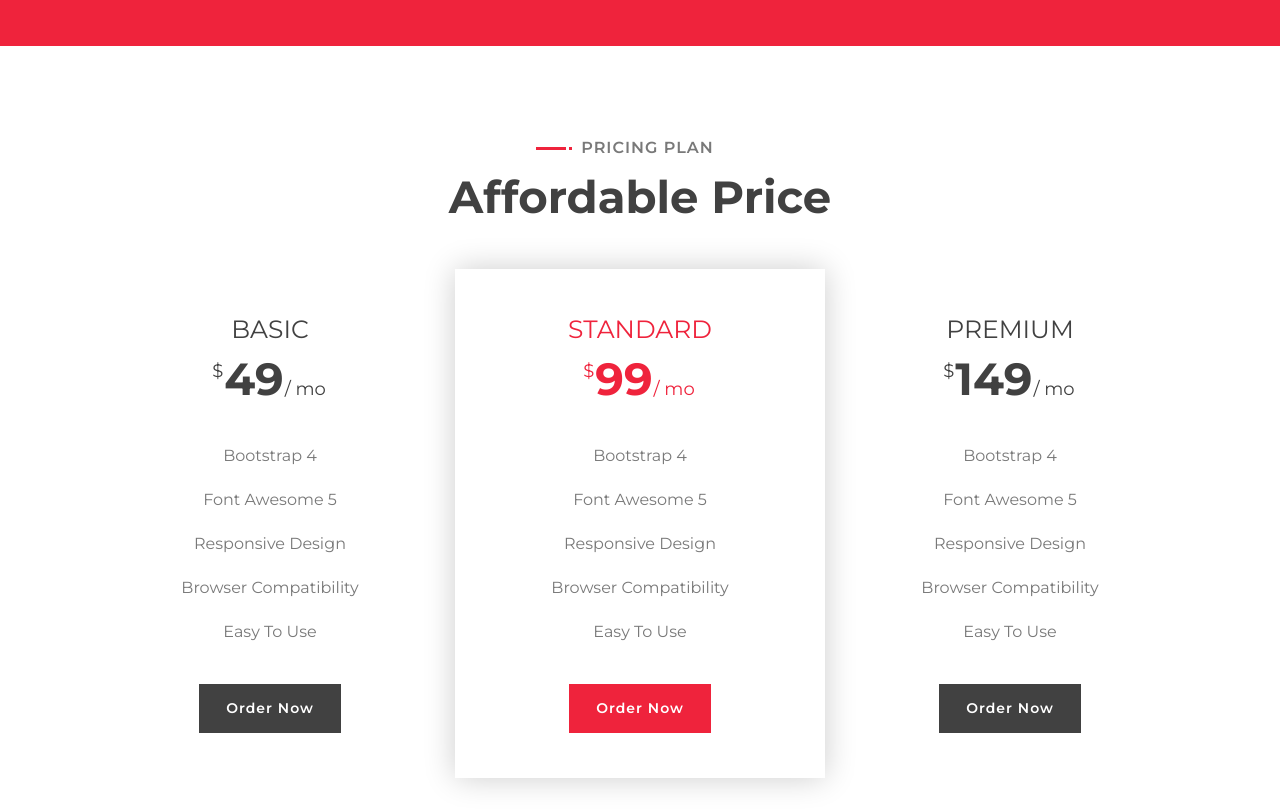
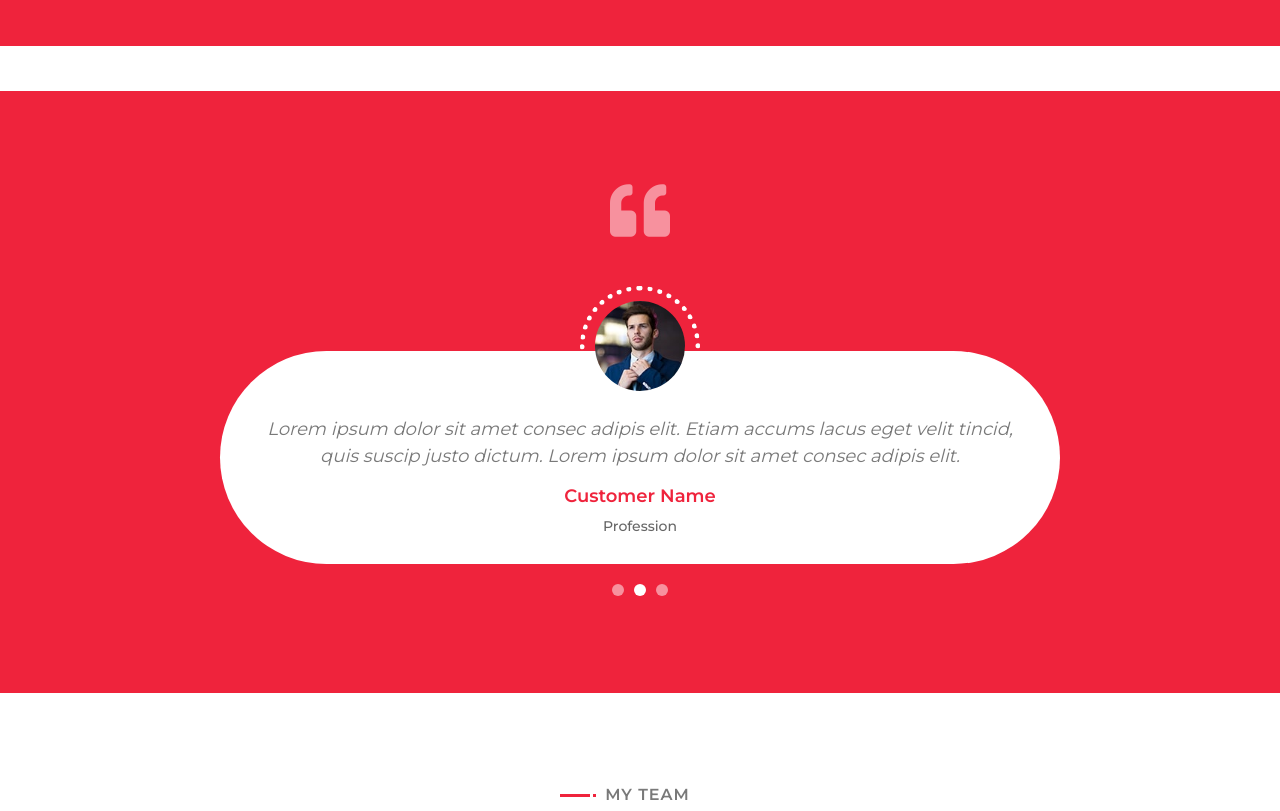
Before and after one commit to ruoxianwang/Ruoxian-final-portfolio, a plain HTML site: page index.html in a window 1280 px wide. Shown: the part 5740-6551 px from the top of the page. Drawn offline with nearby package versions, Linux system fonts and the light colour scheme.

Commit message:
delete price section

```diff
--- a/index.html
+++ b/index.html
@@ -397,102 +397,7 @@
         <!-- Banner End -->
 
 
-        <!-- Price Start -->
-        <div class="price" id="price">
-            <div class="container">
-                <div class="section-header text-center wow zoomIn" data-wow-delay="0.1s">
-                    <p>Pricing Plan</p>
-                    <h2>Affordable Price</h2>
-                </div>
-                <div class="row">
-                    <div class="col-md-4 wow fadeInUp" data-wow-delay="0.5s">
-                        <div class="price-item">
-                            <div class="price-header">
-                                <div class="price-title">
-                                    <h2>Basic</h2>
-                                </div>
-                                <div class="price-prices">
-                                    <h2><small>$</small>49<span>/ mo</span></h2>
-                                </div>
-                            </div>
-                            <div class="price-body">
-                                <div class="price-description">
-                                    <ul>
-                                        <li>Bootstrap 4</li>
-                                        <li>Font Awesome 5</li>
-                                        <li>Responsive Design</li>
-                                        <li>Browser Compatibility</li>
-                                        <li>Easy To Use</li>
-                                    </ul>
-                                </div>
-                            </div>
-                            <div class="price-footer">
-                                <div class="price-action">
-                                    <a class="btn" href="">Order Now</a>
-                                </div>
-                            </div>
-                        </div>
-                    </div>
-                    <div class="col-md-4 wow fadeInUp" data-wow-delay="0.0s">
-                        <div class="price-item featured-item">
-                            <div class="price-header">
-                                <div class="price-title">
-                                    <h2>Standard</h2>
-                                </div>
-                                <div class="price-prices">
-                                    <h2><small>$</small>99<span>/ mo</span></h2>
-                                </div>
-                            </div>
-                            <div class="price-body">
-                                <div class="price-description">
-                                    <ul>
-                                        <li>Bootstrap 4</li>
-                                        <li>Font Awesome 5</li>
-                                        <li>Responsive Design</li>
-                                        <li>Browser Compatibility</li>
-                                        <li>Easy To Use</li>
-                                    </ul>
-                                </div>
-                            </div>
-                            <div class="price-footer">
-                                <div class="price-action">
-                                    <a class="btn" href="">Order Now</a>
-                                </div>
-                            </div>
-                        </div>
-                    </div>
-                    <div class="col-md-4 wow fadeInUp" data-wow-delay="0.5s">
-                        <div class="price-item">
-                            <div class="price-header">
-                                <div class="price-title">
-                                    <h2>Premium</h2>
-                                </div>
-                                <div class="price-prices">
-                                    <h2><small>$</small>149<span>/ mo</span></h2>
-                                </div>
-                            </div>
-                            <div class="price-body">
-                                <div class="price-description">
-                                    <ul>
-                                        <li>Bootstrap 4</li>
-                                        <li>Font Awesome 5</li>
-                                        <li>Responsive Design</li>
-                                        <li>Browser Compatibility</li>
-                                        <li>Easy To Use</li>
-                                    </ul>
-                                </div>
-                            </div>
-                            <div class="price-footer">
-                                <div class="price-action">
-                                    <a class="btn" href="">Order Now</a>
-                                </div>
-                            </div>
-                        </div>
-                    </div>
-                </div>
-            </div>
-        </div>
-        <!-- Price End -->
+
 
 
         <!-- Testimonial Start -->
```
